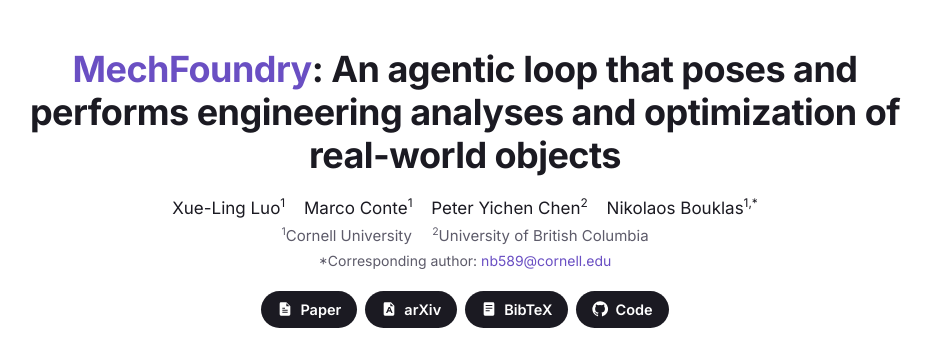
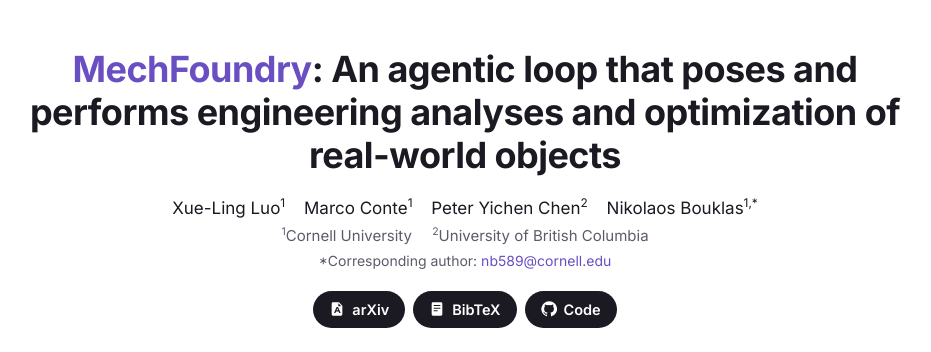
Before and after one commit to LuoXueling/luoxueling.github.io, a Jekyll site: the page mechfoundry/index.html, which Jekyll copies as it is, in a window 1280 px wide and 900 px high, cut to the strip 0-352 px from the top of the window. Shown: the whole strip, without its empty margins (175-1106 px from the left). Built offline with Jekyll 4.4.1, drawn with Linux system fonts in a browser that asks for light colours.

Commit message:
Remove paper button

```diff
--- a/mechfoundry/index.html
+++ b/mechfoundry/index.html
@@ -210,8 +210,6 @@
   </div>
   <div class="corr">*Corresponding author: <a href="mailto:nb589@cornell.edu">nb589@cornell.edu</a></div>
   <div class="links">
-    <a class="btn" href="https://github.com/LuoXueling/MechFoundry/blob/main/.assets/mechfoundry_manuscript_1109.pdf">
-      <svg viewBox="0 0 24 24"><path d="M14 2H6a2 2 0 0 0-2 2v16a2 2 0 0 0 2 2h12a2 2 0 0 0 2-2V8l-6-6zm0 1.5L18.5 8H14V3.5zM8 13h8v1.5H8V13zm0 3h8v1.5H8V16zm0-6h4v1.5H8V10z"/></svg>Paper</a>
     <a class="btn" href="https://arxiv.org/abs/2611.14571">
       <svg viewBox="0 0 24 24"><path d="M6 2h9l5 5v13a2 2 0 0 1-2 2H6a2 2 0 0 1-2-2V4a2 2 0 0 1 2-2zm8 1.5V8h4.5L14 3.5zM7.5 18h2.1l1-2.4h3.8l1 2.4h2.1L13.6 9h-2.2L7.5 18zm3.8-4.1L12.5 11l1.2 2.9h-2.4z"/></svg>arXiv</a>
     <a class="btn" href="#bibtex">
```
